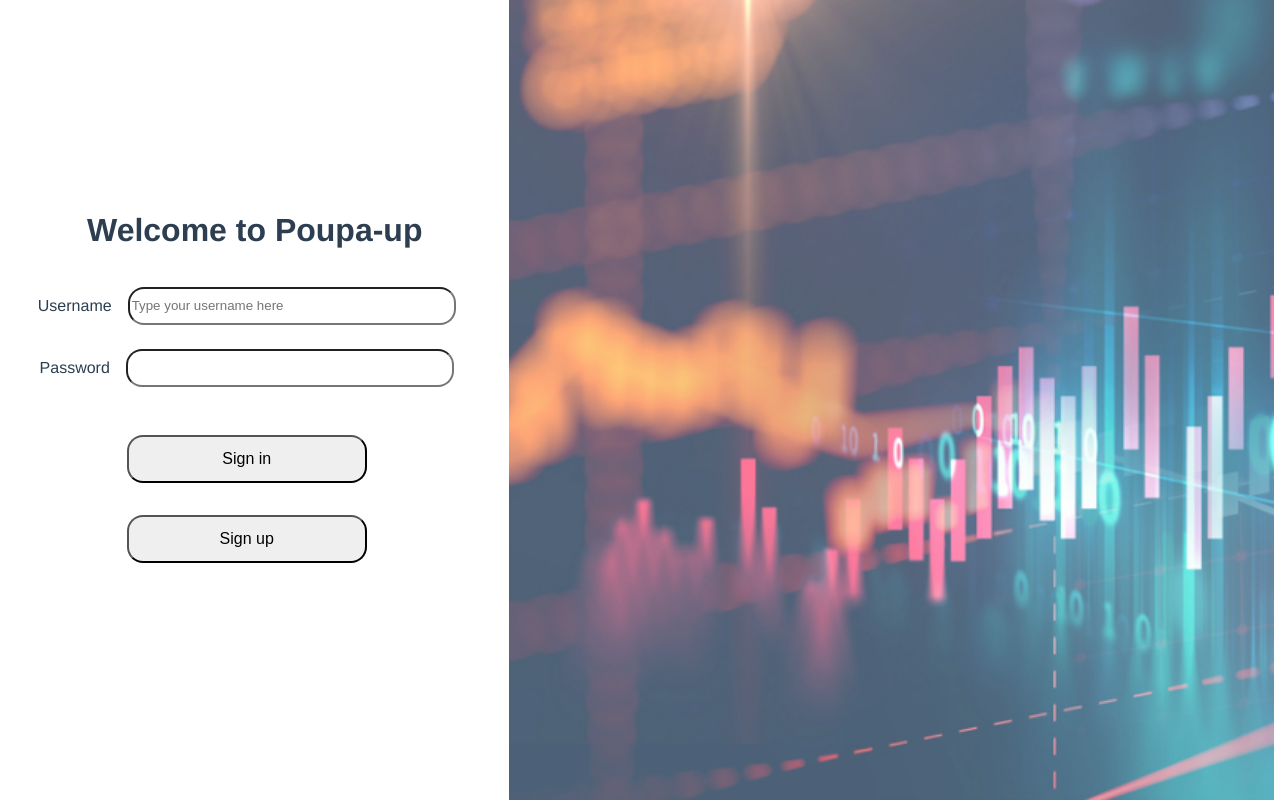
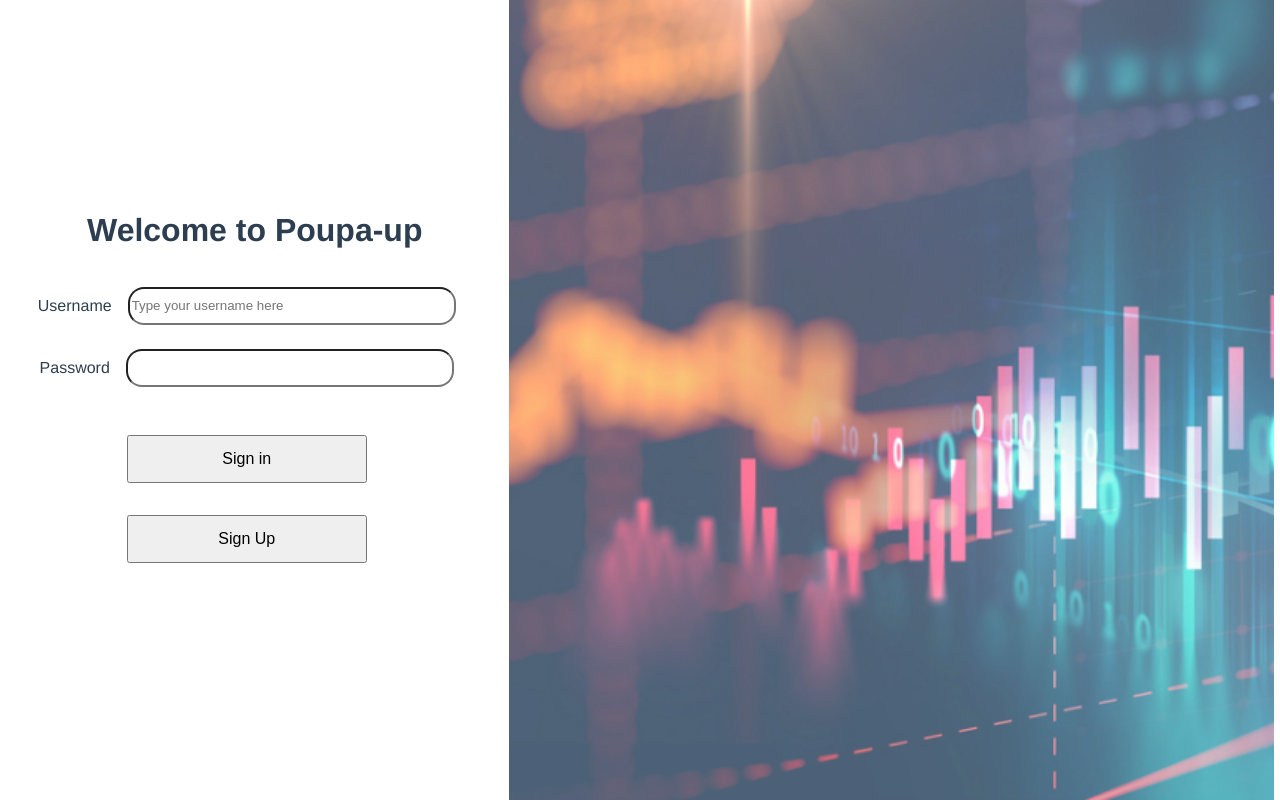
Before and after one commit to AlexandreResende/poupa-up-vue, a Vue app: page / in a window 1280 px wide. Built offline with nearby package versions, Linux system fonts and the light colour scheme; the HTML template or start-up script is replaced by a standard one.

Commit message:
refactor: Change sign in button to project standard

```diff
--- a/src/views/Login.vue
+++ b/src/views/Login.vue
@@ -6,8 +6,25 @@
       <input type='text' name='username' id='username' placeholder='Type your username here' v-model='username'><br><br>
       <label>Password</label>
       <input type='password' name='password' id='password' v-model='password'><br>
-      <router-link to='/home'><input type='button' id='buttons' value='Sign in' name='submit' v-on:click='this.signIn'></router-link>
-      <router-link to='/signup'><input type='button' id='buttons' value='Sign up' name='sign up'></router-link><br><br>
+      <router-link to='/home'>
+        <button
+          type='button'
+          id='buttons'
+          value='Sign in'
+          name='sign in'
+          v-on:click='this.signIn'
+        >Sign in
+        </button>
+      </router-link>
+      <router-link to='/signup'>
+        <button
+          type='button'
+          id='buttons'
+          value='Sign up'
+          name='sign up'
+        >Sign Up
+        </button>
+      </router-link><br><br>
       <a href='#'>Forgot my password!</a>
     </div>
     <div id='right-container'>
```
